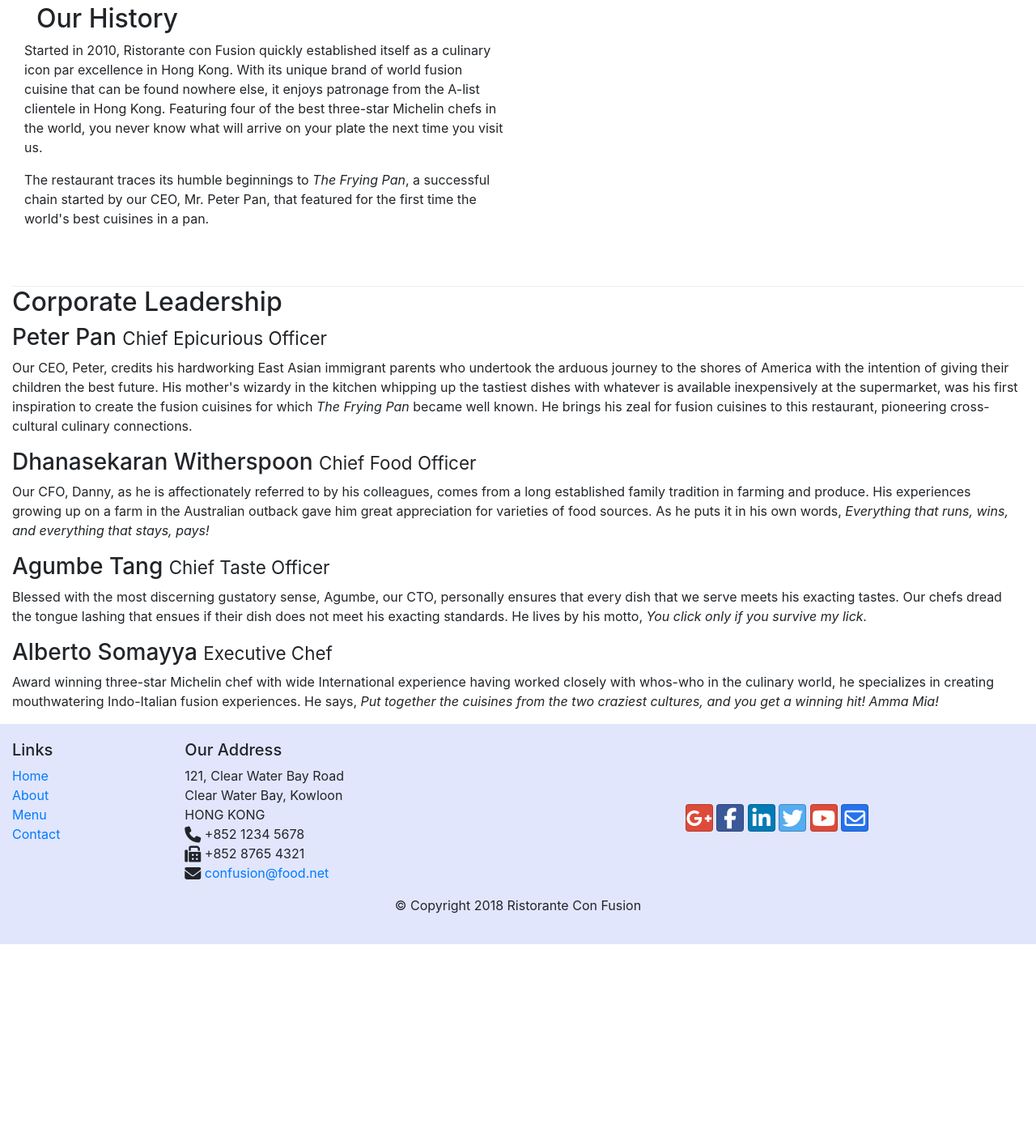
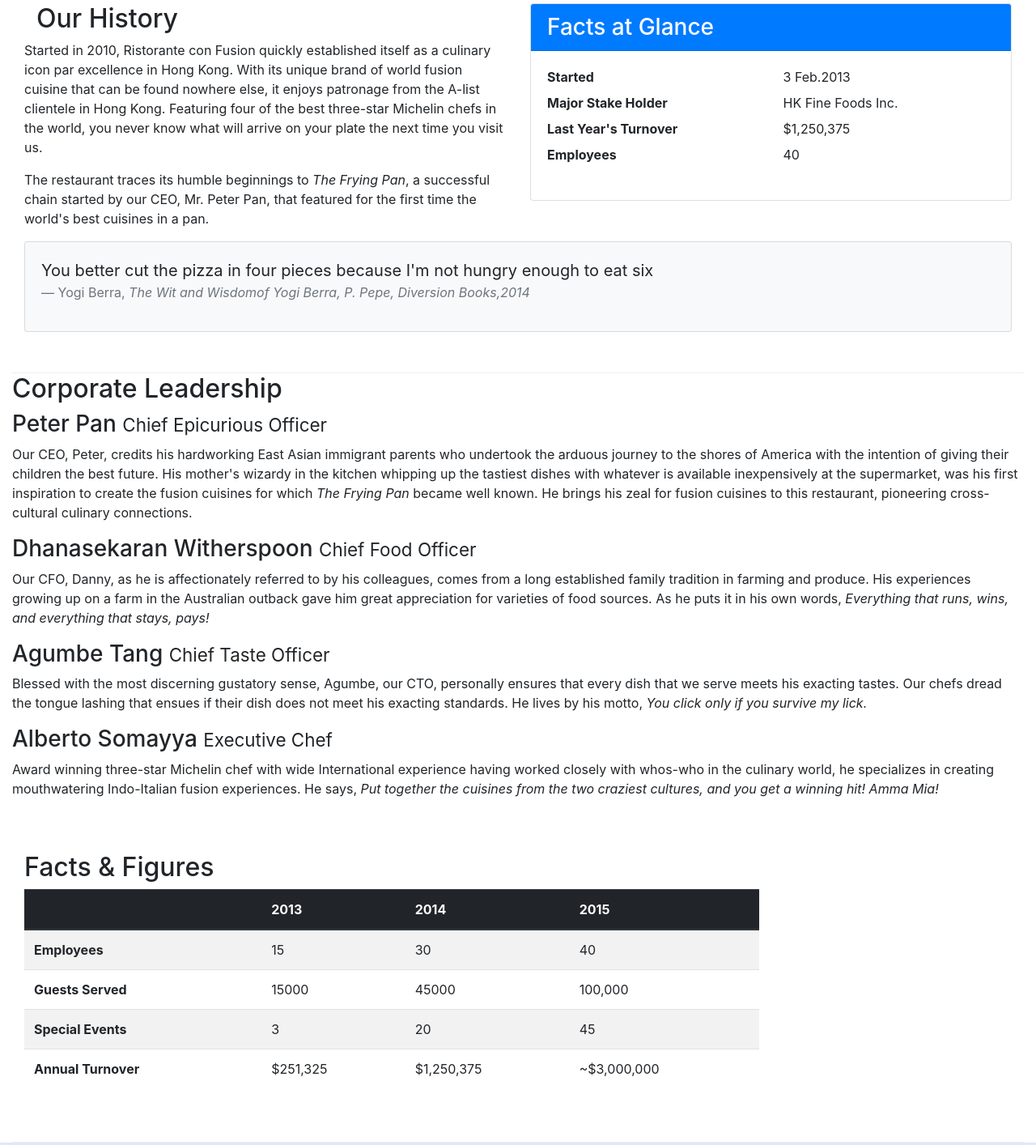
Before and after one commit to qubit99/bootstrap, a website: page aboutus.html in a window 1280 px wide. Shown: the part 557-1971 px from the top of the page at 81% size. Before the commit the page ends 1723 px from the top, so only its background shows below. Drawn offline with nearby package versions, Linux system fonts and the light colour scheme.

Commit message:
Cards and Forms

```diff
--- a/aboutus.html
+++ b/aboutus.html
@@ -70,7 +70,37 @@
                 <p>Started in 2010, Ristorante con Fusion quickly established itself as a culinary icon par excellence in Hong Kong. With its unique brand of world fusion cuisine that can be found nowhere else, it enjoys patronage from the A-list clientele in Hong Kong.  Featuring four of the best three-star Michelin chefs in the world, you never know what will arrive on your plate the next time you visit us.</p>
                 <p>The restaurant traces its humble beginnings to <em>The Frying Pan</em>, a successful chain started by our CEO, Mr. Peter Pan, that featured for the first time the world's best cuisines in a pan.</p>
             </div>
-            <div>
+            <div class="col-sm">
+                <div class="card">
+                    <h3 class="card-header bg-primary text-white">Facts at Glance</h3>
+                    <div class="card-body">
+                        <dl class="row">
+                            <dt class="col-6">Started</dt>
+                            <dd class="col-6">3 Feb.2013</dd>
+                            <dt class="col-6">Major Stake Holder</dt>
+                            <dd class="col-6">HK Fine Foods Inc.</dd>
+                            <dt class="col-6">Last Year's Turnover</dt>
+                            <dd class="col-6">$1,250,375</dd>
+                            <dt class="col-6">Employees</dt>
+                            <dd class="col-6">40</dd>
+                        </dl>
+                    </div>
+                </div>
+            </div>
+            <br>
+            <div class="col-12">
+                <div class="card card-body bg-light">
+                    <blockquote class="blockquote">
+                        <p class="mb-0">You better cut the pizza in four pieces
+                            because I'm not hungry enough to eat six
+                        </p>
+                        <footer class="blockquote-footer">Yogi Berra,
+                            <cite title="Source Title">
+                                The Wit and Wisdomof Yogi Berra, P. Pepe, Diversion Books,2014
+                            </cite>
+                        </footer>
+                    </blockquote>
+                </div>
             </div>
         </div>
 
@@ -88,7 +118,51 @@
                 <p class="d-none d-sm-block">Award winning three-star Michelin chef with wide International experience having worked closely with whos-who in the culinary world, he specializes in creating mouthwatering Indo-Italian fusion experiences. He says, <em>Put together the cuisines from the two craziest cultures, and you get a winning hit! Amma Mia!</em></p>
             </div>
        </div>
+       <div class="row row-content">
+           <div class="col-12 col-sm-9">
+               <h2>Facts &amp; Figures</h2>
+               <div class="table-responsive">
+                <table class="table table-striped">
+                    <thead class="thead-dark">
+                        <tr>
+                            <th>&nbsp;</th>
+                            <th>2013</th>
+                            <th>2014</th>
+                            <th>2015</th>
+                        </tr>
+                    </thead>
+                    <tbody>
+                        <tr>
+                            <th>Employees</th>
+                            <td>15</td>
+                            <td>30</td>
+                            <td>40</td>
+                        </tr>
+                        <tr>
+                            <th>Guests Served</th>
+                            <td>15000</td>
+                            <td>45000</td>
+                            <td>100,000</td>
+                        </tr>
+                        <tr>
+                            <th>Special Events</th>
+                            <td>3</td>
+                            <td>20</td>
+                            <td>45</td>
+                        </tr>
+                        <tr>
+                            <th>Annual Turnover</th>
+                            <td>$251,325</td>
+                            <td>$1,250,375</td>
+                            <td>~$3,000,000</td>
+                        </tr>
+                    </tbody>
+                </table>
+            </div>
 
+           </div>
+           <div class="col-12 col-sm-3"></div>
+       </div>
     </div>
 
     <footer class="footer">
```
Also changed, not shown: contactus.html (+1 -1 lines).
